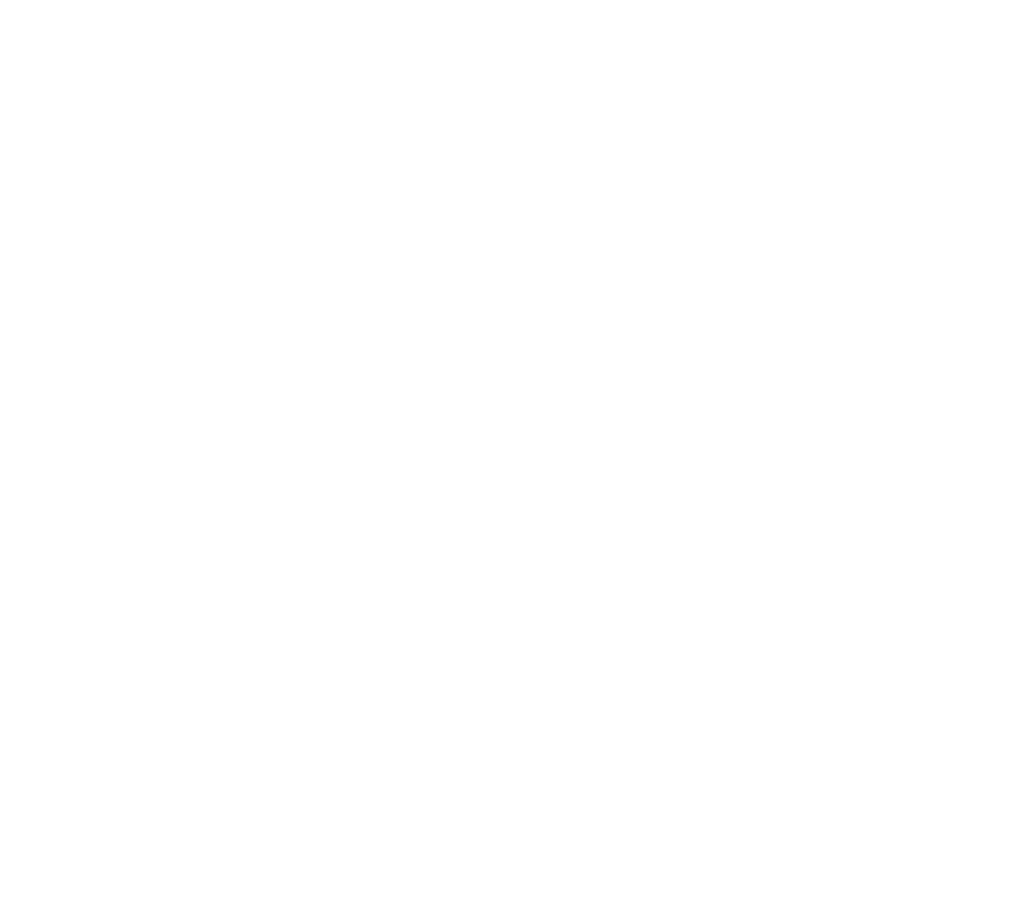
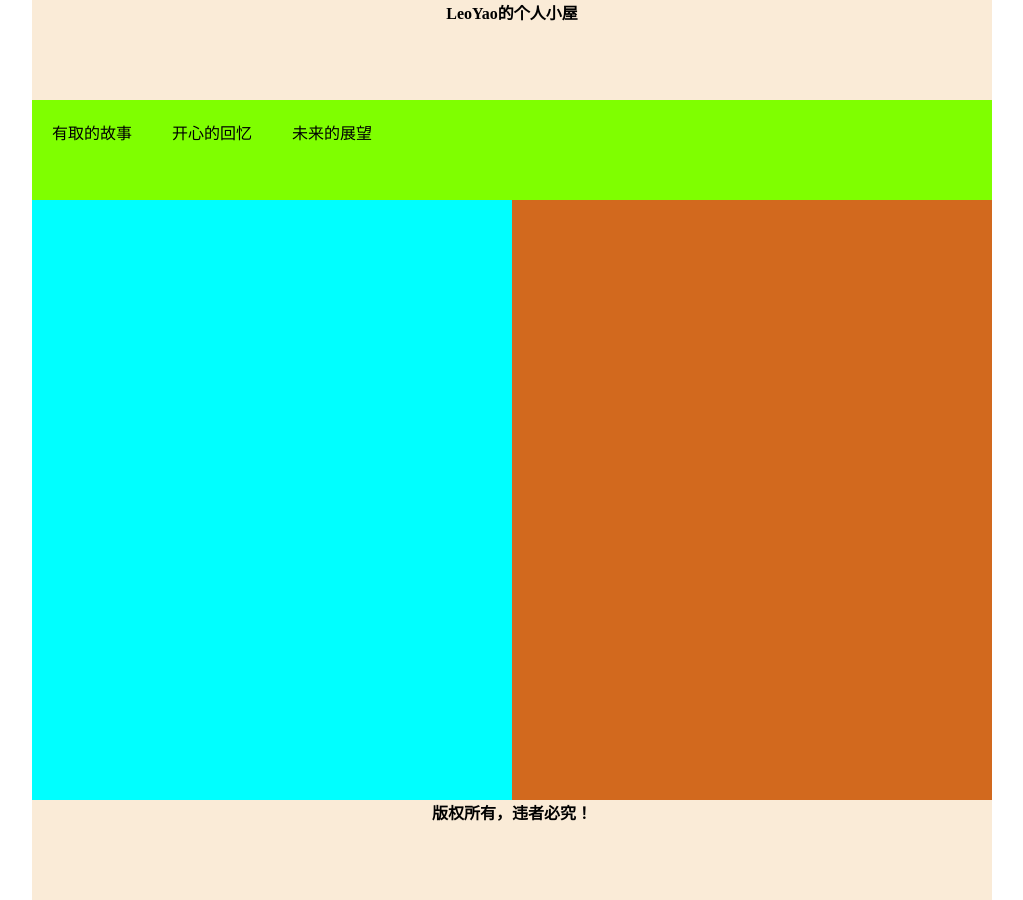
Before and after one commit to yl0694051232/yl0694051232, a plain HTML site: page index.html in a window 1280 px wide. Shown: the whole page, without its empty margins (128-1151 px from the left). Before the commit the page ends 800 px from the top, so only its background shows below. Drawn offline with Linux system fonts and the light colour scheme.

Commit message:
update the index file.

```diff
--- a/css/1.css
+++ b/css/1.css
@@ -0,0 +1,64 @@
+* {
+    margin: 0;
+    padding: 0;
+}
+
+#header {
+    font-weight: bolder;
+    text-align: center;
+    width: 960px;
+    height: 100px;
+    background: antiquewhite;
+    margin: auto;
+}
+
+
+#Navigation {
+    width: 960px;
+    height: 100px;
+    margin: auto;
+    background: chartreuse;
+}
+
+ul{
+    list-style: none;
+}
+
+li{
+    margin: auto;
+    float: left;
+    padding: 20px;
+}
+
+
+#container {
+    margin: auto;
+    width: 960px;
+    height: 600px;
+}
+
+
+#left {
+    width: 480px;
+    height: 600px;
+    margin: auto;
+    background: aqua;
+    float: left;
+}
+
+#right {
+    width: 480px;
+    height: 600px;
+    margin: auto;
+    background: chocolate;
+    float: right;
+}
+
+#footer {
+    font-weight: bolder;
+    text-align: center;
+    width: 960px;
+    height: 100px;
+    background: antiquewhite;
+    margin: auto;
+}
--- a/index.html
+++ b/index.html
@@ -1,15 +1,29 @@
 <!DOCTYPE html>
 <html lang="en">
 <head>
+    <title>LeoYao的个人博客</title>
     <meta charset="utf-8"/>
     <link rel="stylesheet" href="css/1.css"/>
 </head>
 <body>
 <div>
-
-
-
-
+    <div id="header">
+        LeoYao的个人小屋
+    </div>
+    <div id="Navigation">
+        <ul>
+            <li>有取的故事</li>
+            <li>开心的回忆</li>
+            <li>未来的展望</li>
+        </ul>
+    </div>
+    <div id="container">
+        <div id="left"></div>
+        <div id="right"></div>
+    </div>
+    <div id="footer">
+        版权所有，违者必究！
+    </div>
 </div>
 </body>
 </html>
```
